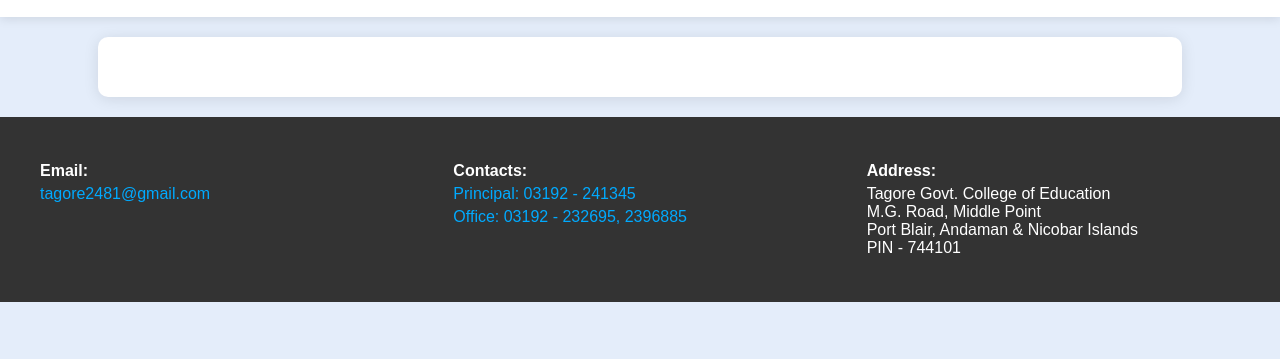
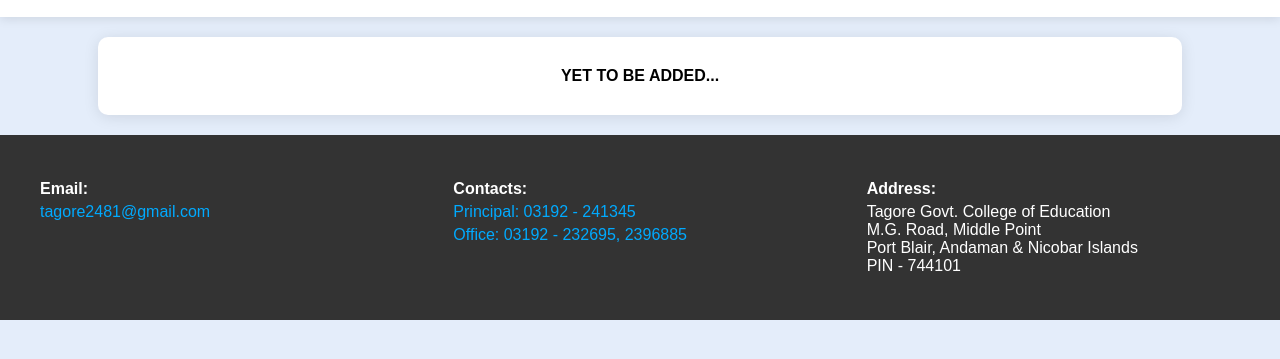
Before and after one commit to DeepanshuAI/College, a plain HTML site: page admission.html in a window 1280 px wide. Shown: the part 173-532 px from the top of the page. Drawn offline with Linux system fonts and the light colour scheme.

Commit message:
Update admission.html

```diff
--- a/admission.html
+++ b/admission.html
@@ -38,8 +38,9 @@
     </div>
 
 
+
     <main>
-
+      <B>YET TO BE ADDED...</B>
     </main>
 
 
```
